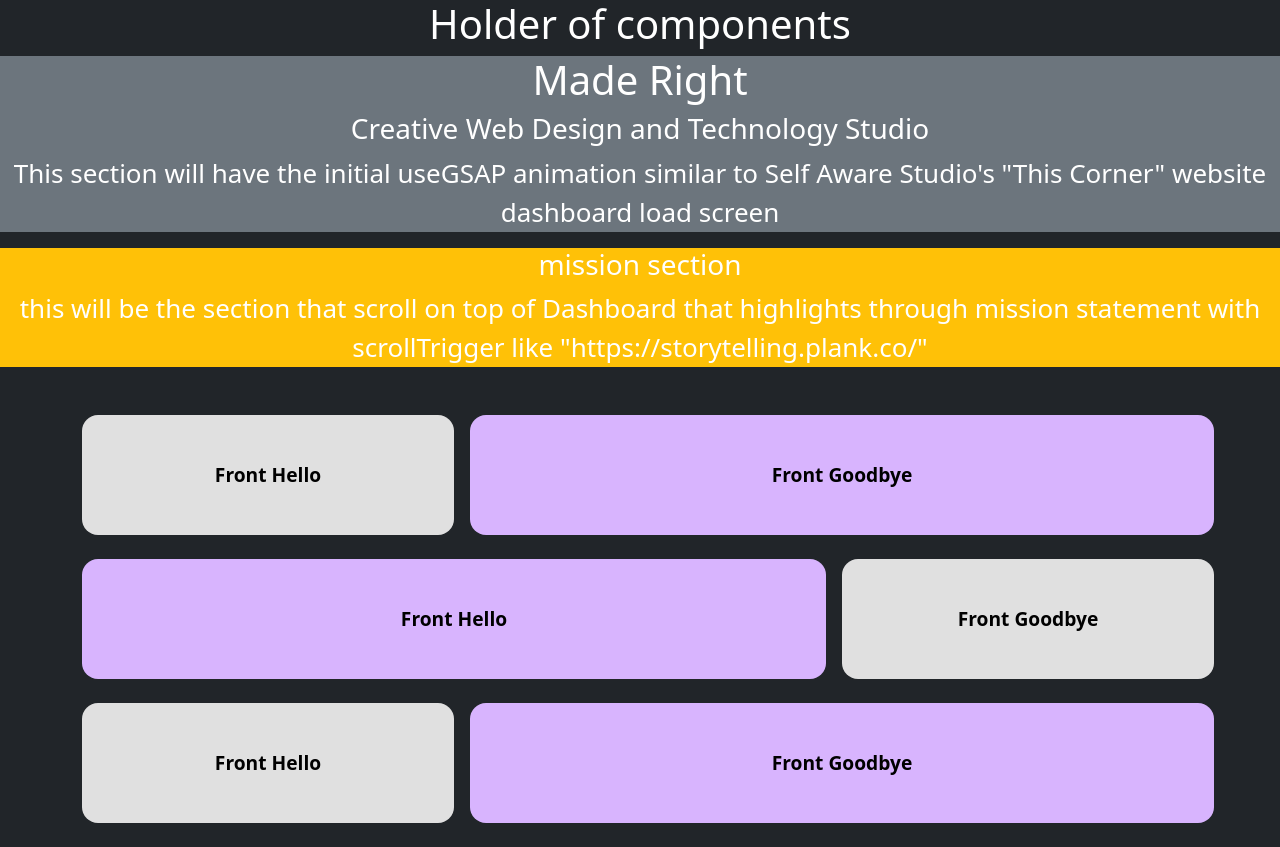
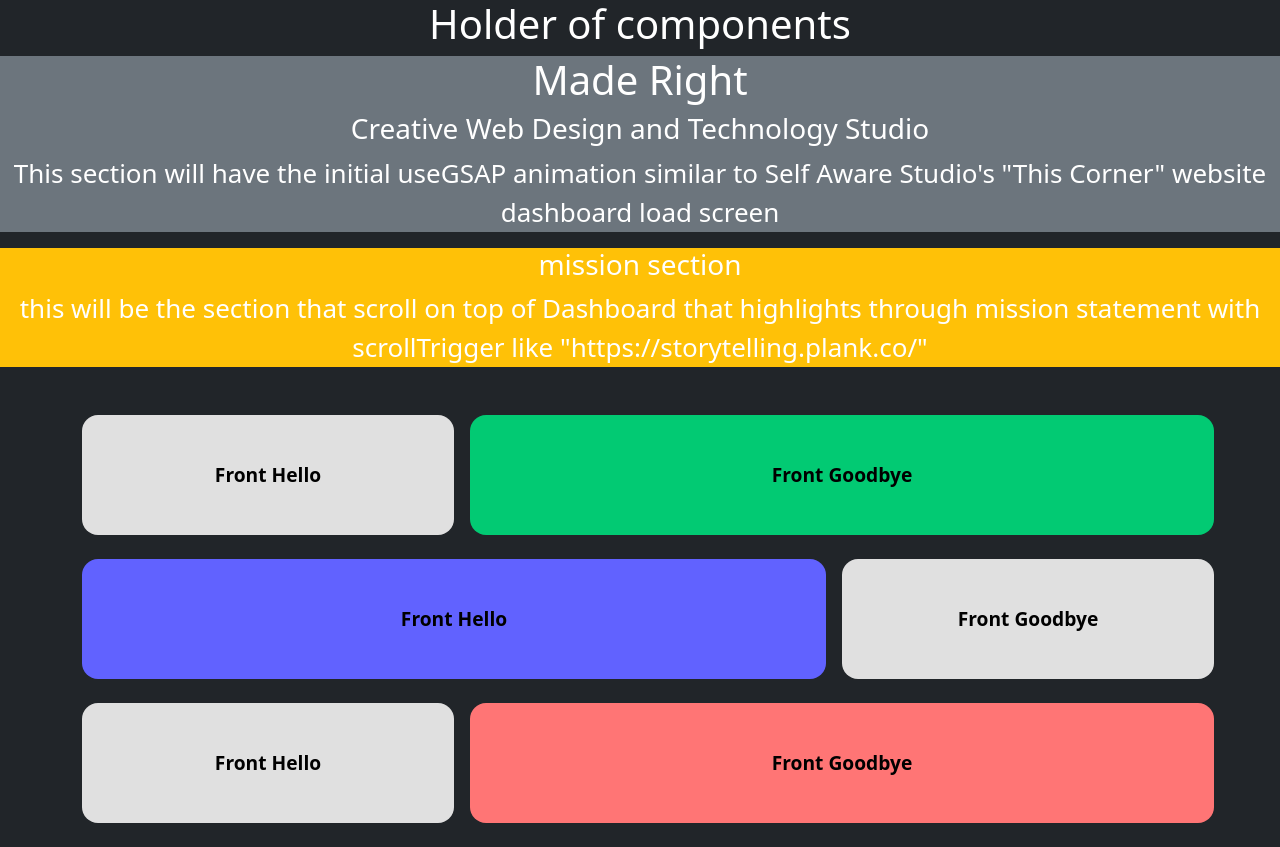
Before and after one commit to alexgoodestudio/maderight.studio, a React (Create React App) app: page / in a window 1280 px wide. Built offline with nearby package versions, Linux system fonts and the light colour scheme.

Commit message:
flip card updates

```diff
--- a/src/Components/Monday.js
+++ b/src/Components/Monday.js
@@ -20,7 +20,7 @@ function Monday() {
     <div className="bg-dark container mt-5">
       {/* Row 1 */}
       <div
-        className="flip-row mb-4 flip-container"
+        className="flip-row mb-4 flip-container row1"
         ref={row1Ref}
         onMouseEnter={() => handleHover(row1Ref, true)}
         onMouseLeave={() => handleHover(row1Ref, false)}
@@ -37,7 +37,7 @@ function Monday() {
 
       {/* Row 2 */}
       <div
-        className="flip-row mb-4 flip-container"
+        className="flip-row mb-4 flip-container row2"
         ref={row2Ref}
         onMouseEnter={() => handleHover(row2Ref, true)}
         onMouseLeave={() => handleHover(row2Ref, false)}
@@ -52,9 +52,9 @@ function Monday() {
         </div>
       </div>
 
-      {/* Row 3 (same as Row 1) */}
+      {/* Row 3 */}
       <div
-        className="flip-row mb-4 flip-container"
+        className="flip-row mb-4 flip-container row3"
         ref={row3Ref}
         onMouseEnter={() => handleHover(row3Ref, true)}
         onMouseLeave={() => handleHover(row3Ref, false)}
--- a/src/Components/Style.css
+++ b/src/Components/Style.css
@@ -37,20 +37,50 @@
   color: #000;
 }
 
-/* Card 1: front gray, back purple */
-.card-1 .front {
+/* Row 1 colors: front green, back new purple */
+.row1 .card-1 .front {
   background-color: #e0e0e0;
+
 }
-.card-1 .back {
-  background-color: #d8b4fe;
+.row1 .card-1 .back {
+  background-color: #02CA73;
+  transform: rotateX(180deg);
+}
+.row1 .card-2 .front {
+  background-color: #02CA73;
+}
+.row1 .card-2 .back {
+  background-color: #e0e0e0;
   transform: rotateX(180deg);
 }
 
-/* Card 2: front purple, back gray */
-.card-2 .front {
-  background-color: #d8b4fe;
+/* Row 2 colors: keep light purple / gray */
+.row2 .card-1 .front {
+  background-color: #e0e0e0;
 }
-.card-2 .back {
+.row2 .card-1 .back {
+  background-color: #6162FF;
+  transform: rotateX(180deg);
+}
+.row2 .card-2 .front {
+  background-color: #6162FF;
+}
+.row2 .card-2 .back {
   background-color: #e0e0e0;
   transform: rotateX(180deg);
 }
+
+/* Row 3 colors: front red, back new purple */
+.row3 .card-1 .front {
+  background-color: #e0e0e0;}
+.row3 .card-1 .back {
+  background-color: #FF7575;
+  transform: rotateX(180deg);
+}
+.row3 .card-2 .front {
+  background-color: #FF7575;
+}
+.row3 .card-2 .back {
+  background-color: #e0e0e0;
+    transform: rotateX(180deg);
+}
```
